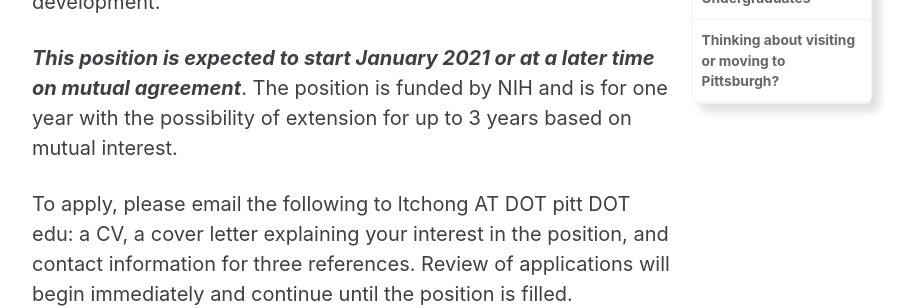
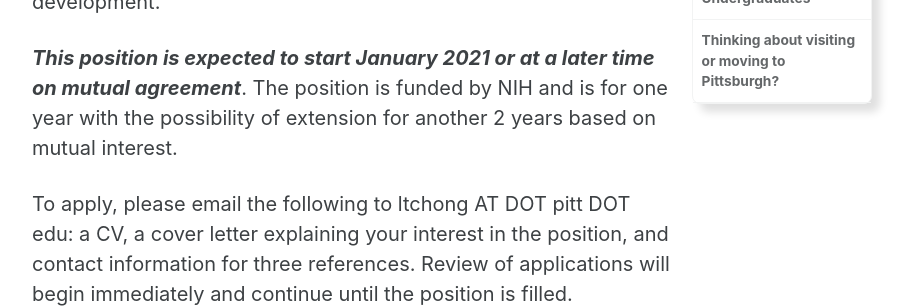
Before and after one commit to darianyang/mm-github-pages-test, a Jekyll site: the page built from _pages/join_us.md, in a window 1280 px wide and 900 px high, scrolled down 1043 px. Shown: the part 184-492 px from the top of the window, without its empty margins (288-1200 px from the left). Built offline with Jekyll 4.4.1, drawn with Linux system fonts in a browser that asks for light colours; cached includes are drawn as plain includes.

Commit message:
Update join_us.md

```diff
--- a/_pages/join_us.md
+++ b/_pages/join_us.md
@@ -16,7 +16,7 @@ We are pleased to announce an opening for one postdoctoral researcher in the are
 
 The ideal candidate will have a strong background in chemistry or physics, methods development, and scientific software development.
 
-***This position is expected to start January 2021 or at a later time on mutual agreement***. The position is funded by NIH and is for one year with the possibility of extension for up to 3 years based on mutual interest.
+***This position is expected to start January 2021 or at a later time on mutual agreement***. The position is funded by NIH and is for one year with the possibility of extension for another 2 years based on mutual interest.
 
 To apply, please email the following to ltchong AT DOT pitt DOT edu: a CV, a cover letter explaining your interest in the position, and contact information for three references. Review of applications will begin immediately and continue until the position is filled.
 
```
